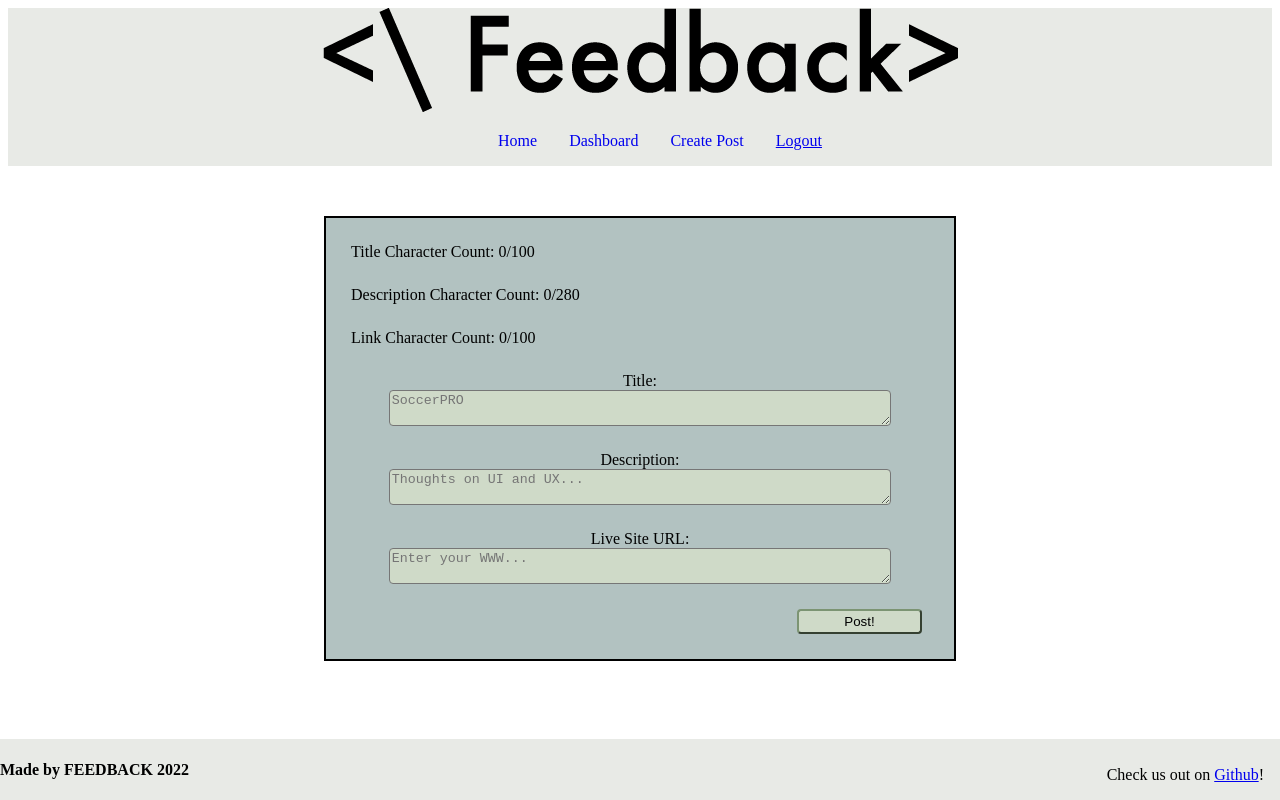
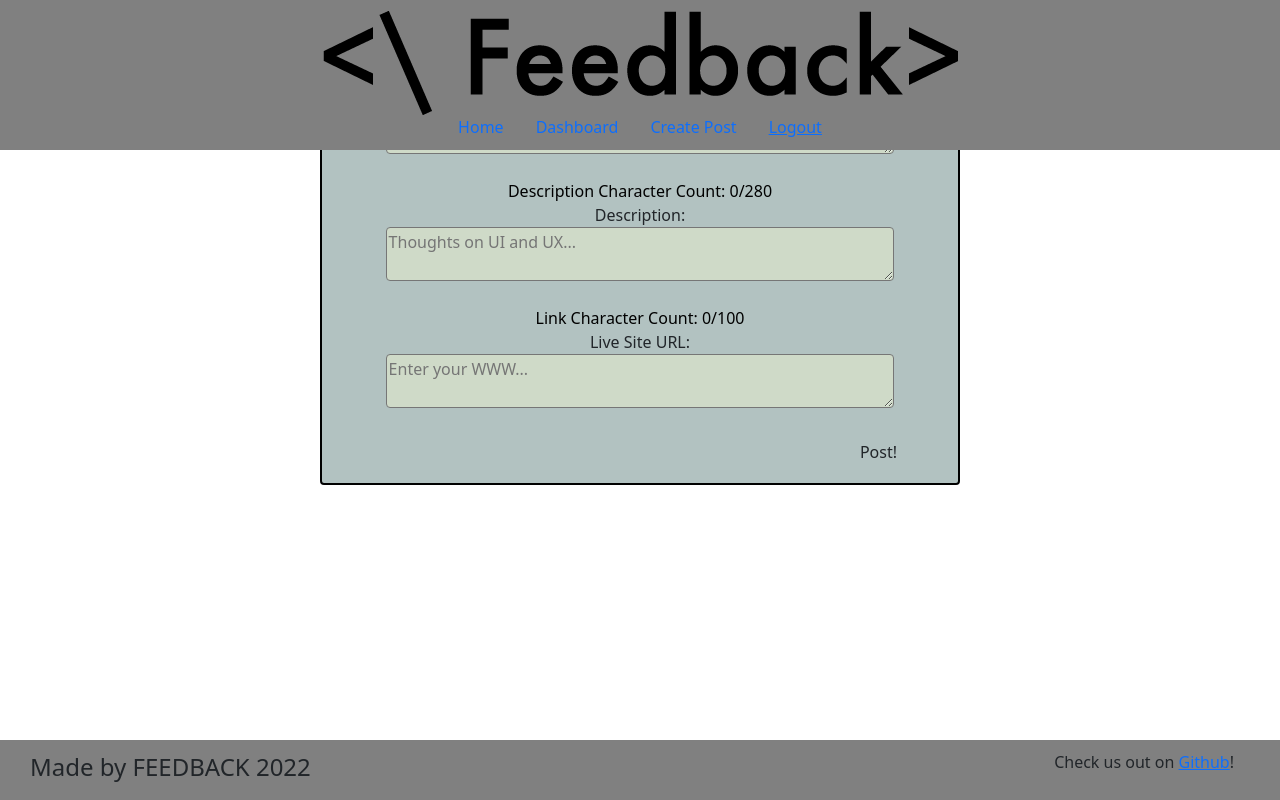
Before and after one commit to Jillium/FEEDback, a React (Create React App) app in the folder client/: page /createpost in a window 1280 px wide. Built offline with nearby package versions, Linux system fonts and the light colour scheme; sample sign-in values are in the browser's storage.

Commit message:
added styling

```diff
--- a/client/package.json
+++ b/client/package.json
@@ -9,9 +9,11 @@
     "@testing-library/jest-dom": "^5.14.1",
     "@testing-library/react": "^11.2.7",
     "@testing-library/user-event": "^12.8.3",
+    "bootstrap": "^5.1.3",
     "graphql": "^16.3.0",
     "jwt-decode": "^3.1.2",
     "react": "^17.0.2",
+    "react-bootstrap": "^2.1.2",
     "react-dom": "^17.0.2",
     "react-router-dom": "^5.3.0",
     "react-scripts": "4.0.3",
--- a/client/src/App.css
+++ b/client/src/App.css
@@ -4,7 +4,7 @@
     --tertiary: #b2c2c1;
     --quatrinary: #CDD0CB;
     --light: #e1f5f4;
-    --dark: #E8EAE6;
+    --dark: grey;
     --error: rgb(228, 46, 1);
     --border-radius: 0.3rem;
     --spacing-one: calc(1rem * 0.25);
@@ -26,9 +26,11 @@
     align-items: center;
     justify-content: center;
     width: 100%;
-    /* position: fixed; */
+    height: 150px;
+    position: fixed;
     top: 0px;
     left: 0px;
+    z-index:1000;
 }
 
 .nav {
@@ -53,7 +55,8 @@
     align-content: center;
     justify-content: space-between;
     align-items: flex-end;
-
+    height: 30px;
+    padding: 30px;
 }
 
 .footer-list {
@@ -65,7 +68,7 @@
 }
 /* app.jsx page */
 .main-background {
-    background-color: var(--dark);
+    background-color: var(--tertiary);
 }
 
 .header {
@@ -75,6 +78,9 @@
 .footer {
     background-color: var(--dark);
     left: 0px;
+    height: 30px;
+    padding: 30px;
+    z-index:1000
 }
 /* create post page */
 .create-post-cont {
@@ -82,6 +88,7 @@
     width: 50%;
     height: 80%;
     border: 2px solid black;
+    border-radius: 4px;
     margin: auto;
     margin-top: 50px;
     background-color: var(--tertiary);
@@ -120,6 +127,38 @@
 
 .charcount {
     margin: 25px;
+}
+/* homepage */
+.home-list-container {
+    width: 50%;
+    margin: 0 auto;
+    margin-top: 50px;
+    padding-top: 160px;
+}
+
+.list-body h3, p {
+    color: black;
+}
+
+.link-preview {
+    margin: 0 auto;
+    padding: 10px;
+}
+
+/* dashboard */
+.dashboard-container {
+    padding-top: 160px;
+    height: 100%;
+}
+
+/* singlepost */
+.single-post-container {
+    padding-top: 160px;
+}
+
+/* login */
+.login-container {
+    padding-top: 160px;
 }
 
 /* Modal */
@@ -176,5 +215,7 @@
         justify-content: center;
         align-items: center;
         font-size: small;
+        z-index:1000;
     }
+
 }
--- a/client/src/App.jsx
+++ b/client/src/App.jsx
@@ -15,7 +15,7 @@ import logo2 from "../src/assets/Feedback2.png";
 import logo3 from "../src/assets/Feedback3.png";
 import SinglePost from './pages/SinglePost';
 import NoMatch from './pages/NoMatch';
-
+import 'bootstrap/dist/css/bootstrap.min.css';
 import Auth from './utils/auth';
 
 const httpLink = createHttpLink({
--- a/client/src/components/PostList.jsx
+++ b/client/src/components/PostList.jsx
@@ -15,27 +15,13 @@ const PostList = ({ posts }) => {
 
 
         return (
-            <div>
+            <div className="post-card">
 
                 {posts &&
                     posts.map(post => (
-                        <div key={post._id} className="card mb-3">
-
-
-                            <p className="card-header">
-                                <Link
-                                    to={`/dashboard/${post.username}`}
-                                    style={{ fontWeight: 700 }}
-                                    className="text-light"
-                                >
-                                    Posted by {post.username}
-                                </Link>{' '}
-
-                                Posted on {post.createdAt}
-                            </p>
-
-
-                            <div className="card-body">
+                        <div key={post._id} className='card mb-3'>
+                            <div className='card mb-0 post-card'>
+                                <div className="card-body list-body post-card">
                                     <Link to={`/singlepost/${post._id}`} style={{ fontWeight: 700 }}
                                         className="text-light">
                                         <h3>{post.title}</h3>
@@ -47,10 +33,22 @@ const PostList = ({ posts }) => {
                                     </Link>
                                 </div>
 
-                            <div>
+                                <div className="link-preview post-card">
                                     <LinkPreview url={post.postLink} width='400px' />
                                 </div>
 
+                                <p className="card-header post-card">
+                                    <Link
+                                        to={`/dashboard/${post.username}`}
+                                        style={{ fontWeight: 700 }}
+                                        className="text-light"
+                                    >
+                                        Posted by {post.username}
+                                    </Link>{' '}
+
+                                    Posted on {post.createdAt}
+                                </p>
+                            </div>
                         </div>
                     ))
                 }
--- a/client/src/pages/CreatePost.jsx
+++ b/client/src/pages/CreatePost.jsx
@@ -85,28 +85,18 @@ const PostForm = () => {
 
     return (
         <div className="create-post-cont">
-            <p
-                className={`m-0 ${characterCountState.title === characterLimit.title || error ? 'text-error' : ''} charcount`}
-            >
-                Title Character Count: {characterCountState.title}/{characterLimit.title}
-                {error && <span className="ml-2">Title is too long...</span>}
-            </p>
-            <p
-                className={`m-0 ${characterCountState.postBody === characterLimit.postBody || error ? 'text-error' : ''} charcount`}
-            >
-                Description Character Count: {characterCountState.postBody}/{characterLimit.postBody}
-                {error && <span className="ml-2">Description is too long...</span>}
-            </p>
-            <p
-                className={`m-0 ${characterCountState.postLink === characterLimit.postLink || error ? 'text-error' : ''} charcount`}
-            >
-                Link Character Count: {characterCountState.postLink}/{characterLimit.postLink}
-                {error && <span className="ml-2">Link is too long...</span>}
-            </p>
+
             <form
                 className="flex-row justify-center justify-space-between-md align-stretch"
                 onSubmit={handleFormSubmit}
             >
+                <p
+                    className={`m-0 ${characterCountState.title === characterLimit.title || error ? 'text-error' : ''} charcount`}
+                >
+                    Title Character Count: {characterCountState.title}/{characterLimit.title}
+                    {error && <span className="ml-2">Title is too long...</span>}
+                </p>
+
                 <div className="text-area">
                     <label>Title:</label>
                     <textarea
@@ -117,6 +107,14 @@ const PostForm = () => {
                         onChange={handlePostFormChange}
                     ></textarea>
                 </div>
+
+                <p
+                    className={`m-0 ${characterCountState.postBody === characterLimit.postBody || error ? 'text-error' : ''} charcount`}
+                >
+                    Description Character Count: {characterCountState.postBody}/{characterLimit.postBody}
+                    {error && <span className="ml-2">Description is too long...</span>}
+                </p>
+
                 <div className="text-area">
                     <label>Description:</label>
                     <textarea
@@ -127,6 +125,13 @@ const PostForm = () => {
                         onChange={handlePostFormChange}
                     ></textarea>
                 </div>
+
+                <p
+                    className={`m-0 ${characterCountState.postLink === characterLimit.postLink || error ? 'text-error' : ''} charcount`}
+                >
+                    Link Character Count: {characterCountState.postLink}/{characterLimit.postLink}
+                    {error && <span className="ml-2">Link is too long...</span>}
+                </p>
 
                 <div className="text-area">
                     <label>Live Site URL:</label>
--- a/client/src/pages/Dashboard.jsx
+++ b/client/src/pages/Dashboard.jsx
@@ -50,7 +50,7 @@ const Dashboard = (props) => {
 
   return (
 
-    <div>
+    <div className="dashboard-container main-background">
       <div className="flex-row mb-3">
         <h2 className="bg-dark text-secondary p-3 display-inline-block">
           Dashboard
--- a/client/src/pages/Home.jsx
+++ b/client/src/pages/Home.jsx
@@ -17,11 +17,13 @@ function Home() {
 
     return (
         <main>
-           <div>
+           <div className='main-background'>
           {loading ? (
             <div>Loading...</div>
           ) : (
-            <PostList posts={posts} />
+            <div className='home-list-container'>
+              <PostList posts={posts} />
+            </div>
           )}
         </div>
         </main>
--- a/client/src/pages/Login.jsx
+++ b/client/src/pages/Login.jsx
@@ -108,7 +108,7 @@ const Login = (props) => {
   // }, [loginData]);
 
   return (
-    <div>
+    <div className="login-container">
       <form onSubmit={handleLoginFormSubmit}>
               <h3 className='form-title'>Login</h3>
               <label htmlFor="email">
--- a/client/src/pages/SinglePost.jsx
+++ b/client/src/pages/SinglePost.jsx
@@ -26,7 +26,7 @@ const SinglePost = props => {
     return (
 
 
-        <div>
+        <div className="single-post-container">
             <span>Posted by {post.username} on {post.createdAt}</span>
             <h3>{post.title}</h3>
             <p>{post.postLink}</p>
```
Also changed, not shown: 1 other file (tests, documents, lock files or other folders). Lines whose indentation alone changed are shown as unchanged.
